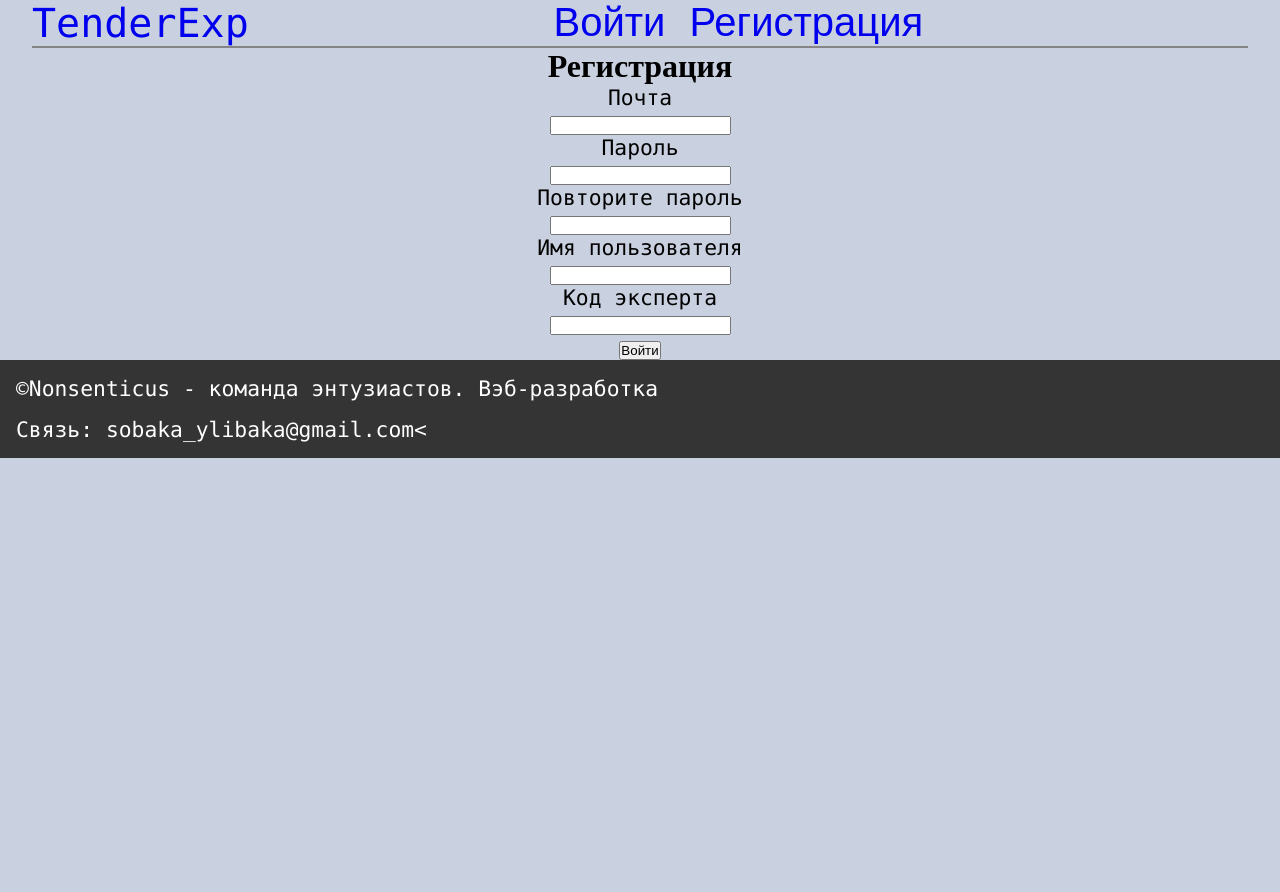
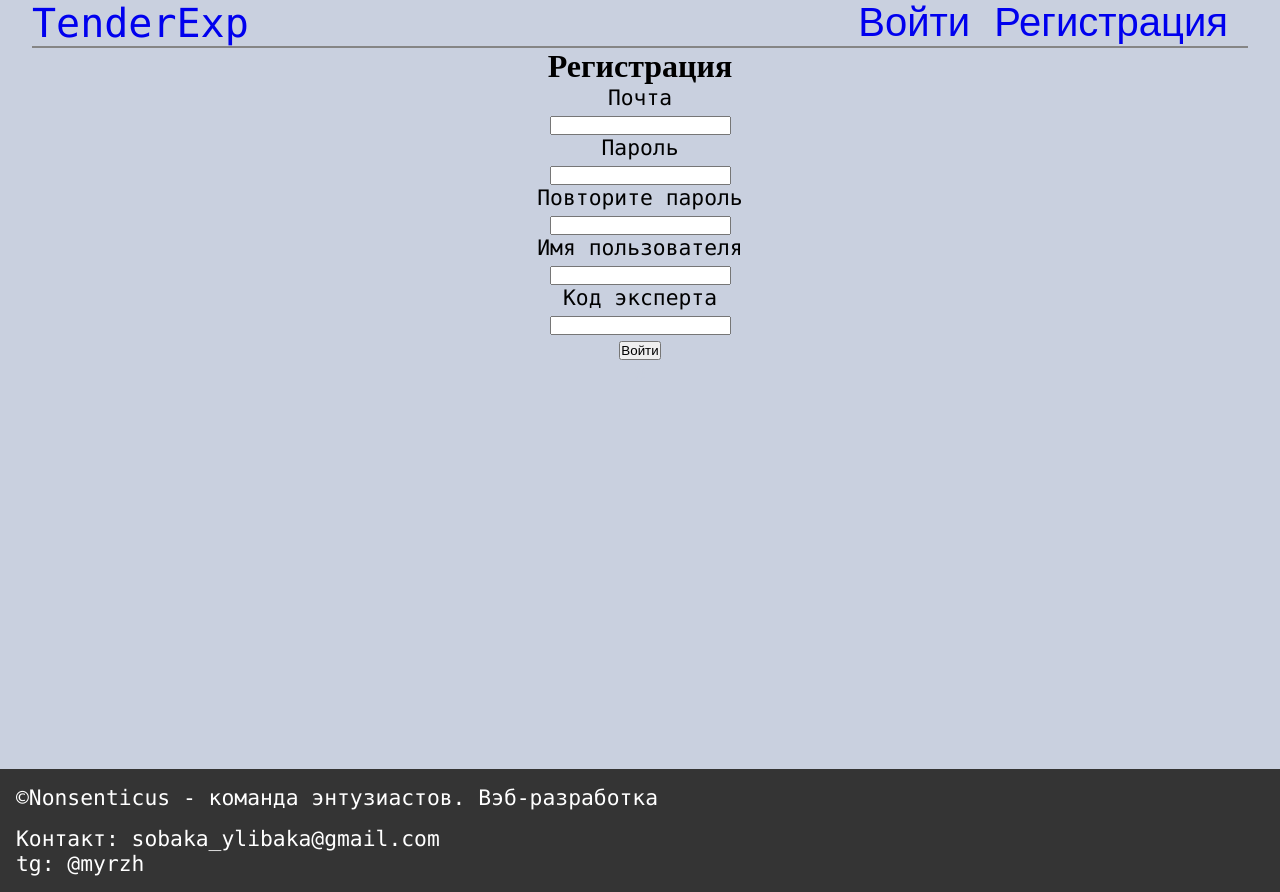
Before and after one commit to Alestrange/Womanup, a Flask app: page /register in a window 1280 px wide. Before the commit the page ends 458 px from the top, so only its background shows below. Run offline with Flask 2, Linux system fonts and the light colour scheme.

Commit message:
update db and html

```diff
--- a/static/styles.css
+++ b/static/styles.css
@@ -46,7 +46,7 @@
 
 #main_div_frame {
     border-radius: 10px;
-    margin-left: 15%;
+    margin-left: 0%;
     display: flex;
     /*justify-content: flex-start*/
     width: 60%;
@@ -96,9 +96,9 @@
     padding: 0 0 8% 0;
     color: white;
 }
-#kostil{
+#kostil_in{
     padding: 0 0 30% 0;
-    color: white;
+    color: #C9D0DF;
 }
 
 .icon.icon-github-mark-small {
--- a/templates/base.html
+++ b/templates/base.html
@@ -9,14 +9,11 @@
         <div id = "header">
             <a id="product_name_text" href = "/index">TenderExp</a>
             {% if not user_loged%}
-                <div> <button id="login_button"><a  href = "/login"> Войти     </a></button>
+                <div> <button id="login_button"><a  href = "/login"> Войти </a></button>
                 <button id="login_button"><a  href = "/register"> Регистрация </a></button></div>
             {% else %}
                 <button id="login_button"><a  href = "/logout"> Выход </a>
             {% endif %}
-            <div align="center">
-                <div id="main_div_frame">
-             </div>
           </div>
         </div>
             {% block content %}
@@ -24,7 +21,8 @@
         <div id="footer">
             <div id="footer_inside">
                 <div id="footer_inside_halal"><p>©Nonsenticus - команда энтузиастов. Вэб-разработка</p></div>
-            <span>Связь: sobaka_ylibaka@gmail.com<</span>
+            <p>Контакт: sobaka_ylibaka@gmail.com   </p>
+            <span>tg: @myrzh</span>
 
             </a>
                 </div>
--- a/templates/register.html
+++ b/templates/register.html
@@ -52,5 +52,6 @@
     <p>{{ form.submit(type="submit", class="btn btn-primary") }}</p>
     {{message}}
 </form>
+<p id="kostil_in">0</p>
 </div>
 {% endblock %}
```
Also changed, not shown: db/tenders_db.db.
